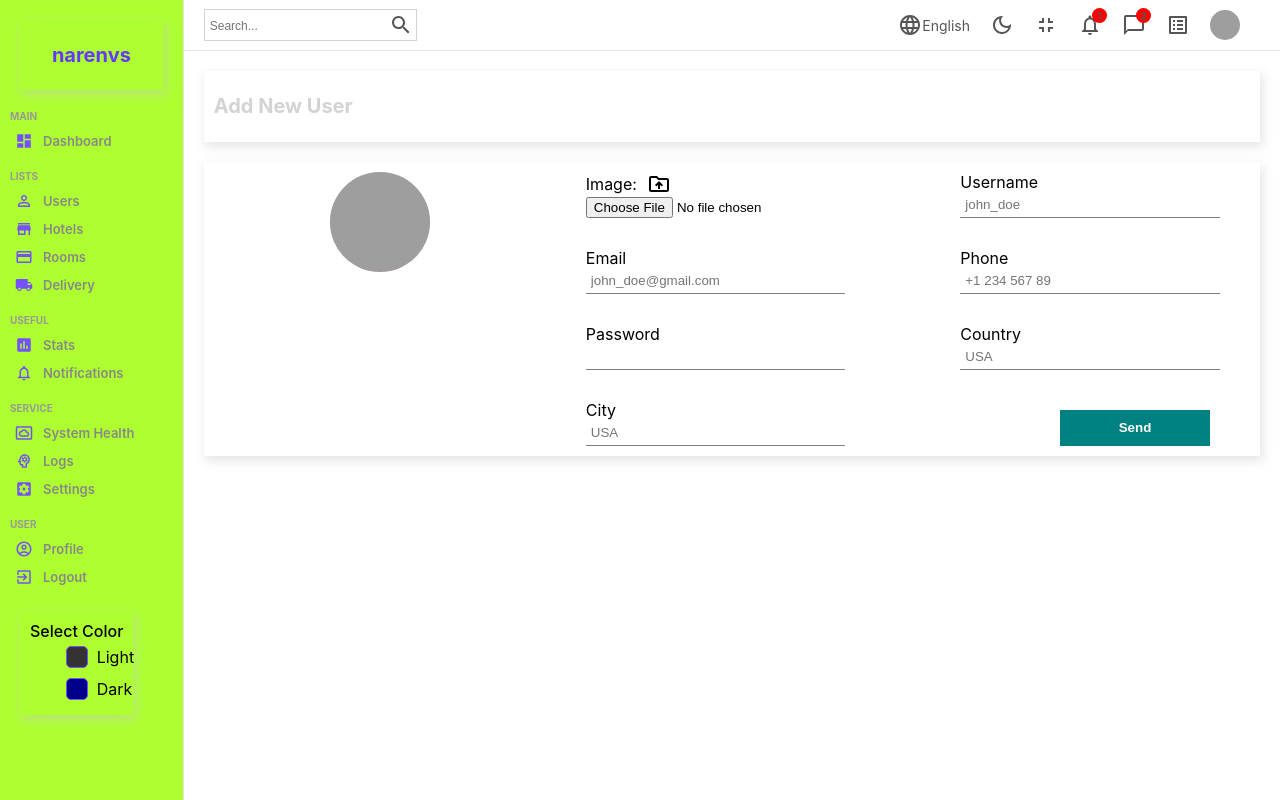
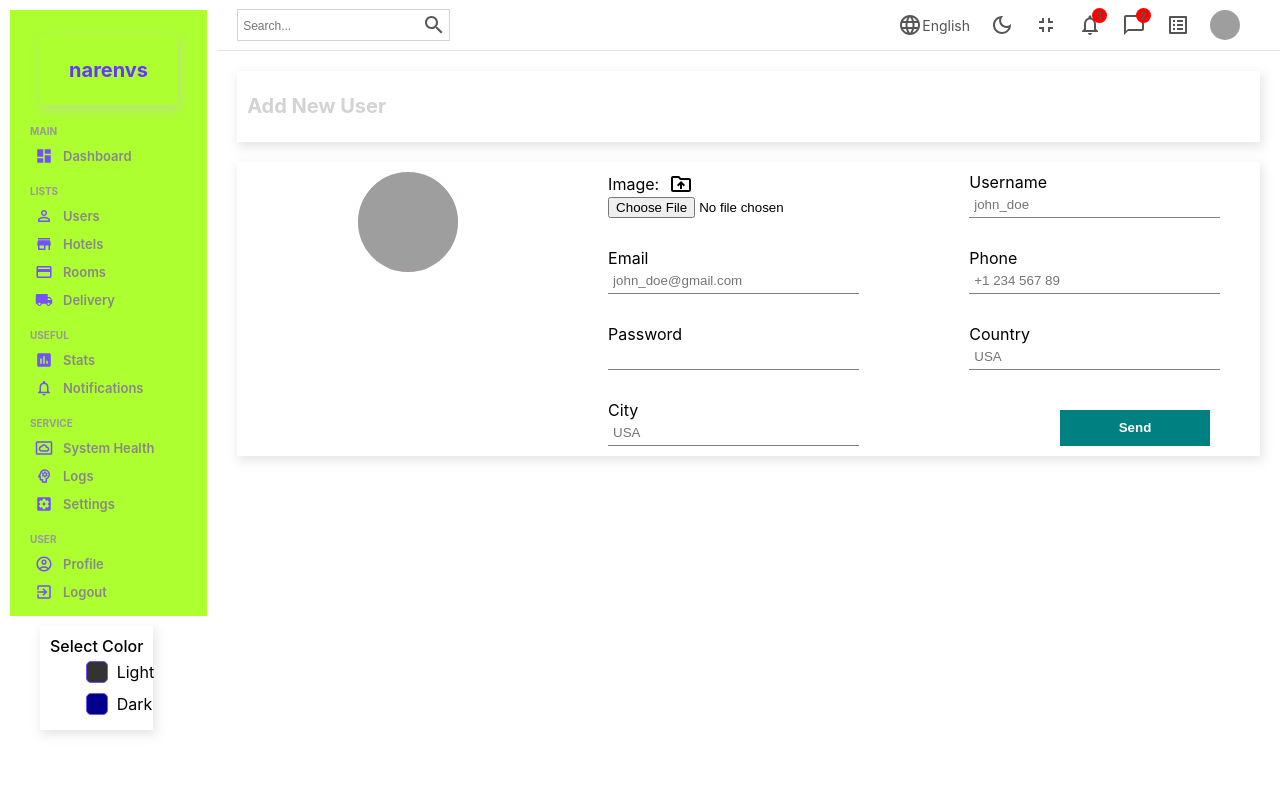
Before and after one commit to narendravs/ticketbooking, a React (Create React App) app in the folder admin/: page /users/new in a window 1280 px wide. Built offline with nearby package versions, Linux system fonts and the light colour scheme; sample sign-in values are in the browser's storage; grey boxes are pictures that could not be loaded.

Commit message:
change the css according to the layout design

```diff
--- a/admin/src/components/sidebar/sidebar.css
+++ b/admin/src/components/sidebar/sidebar.css
@@ -1,8 +1,11 @@
 .sidebar {
   flex: 1;
-  border-right: 0.5px solid rgb(230, 227, 227);
-  min-height: 100vh;
+  /* border-right: 0.5px solid rgb(230, 227, 227); */
+  min-height: max-content;
   background-color: greenyellow;
+  padding: 5px 10px 10px 10px;
+  margin: 10px;
+  margin-bottom: 20px;
 
   .top {
     height: 50px;
```
